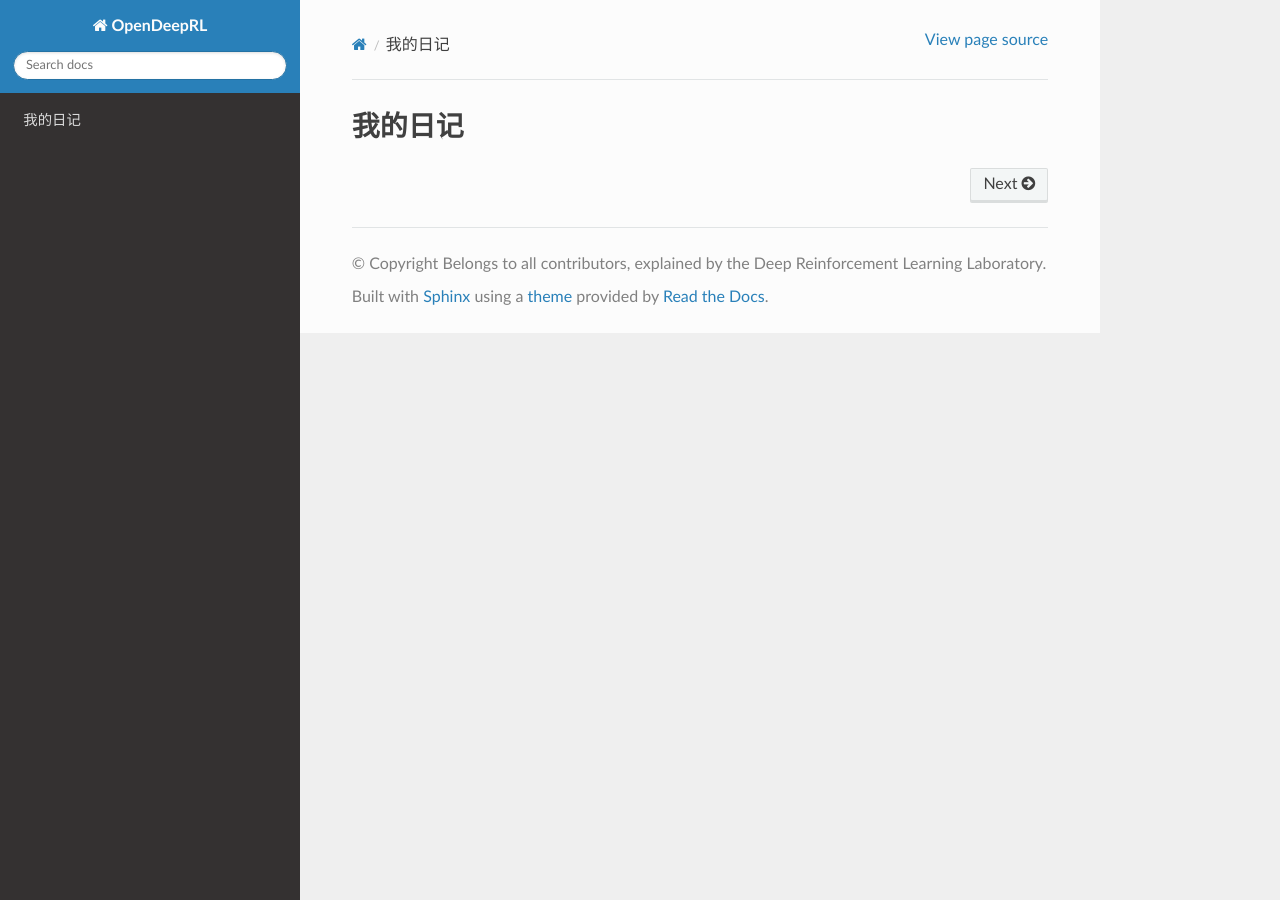
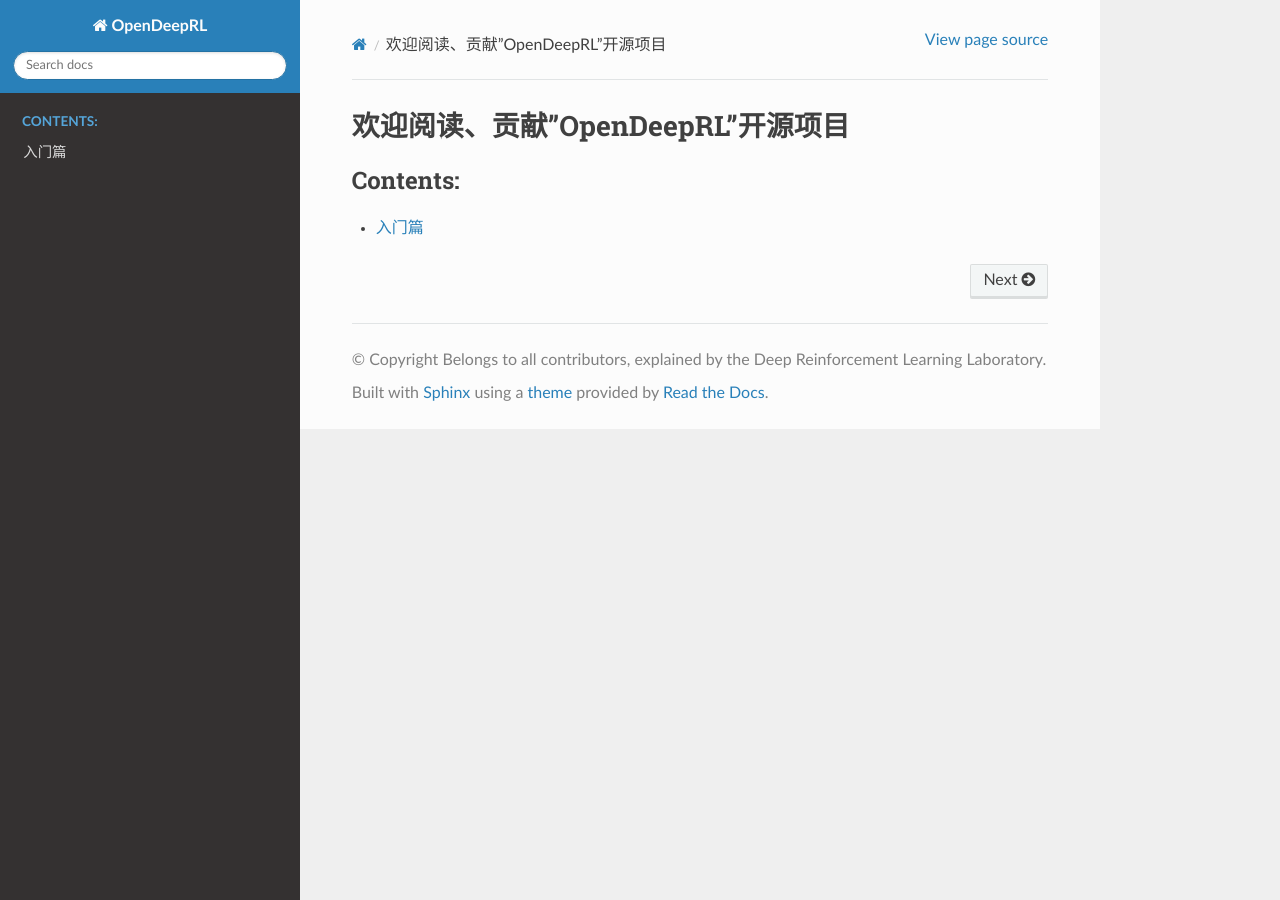
Before and after one commit to NeuronDance/OpenDeepRL, a Sphinx documentation site: the page built from source/index.rst, in a window 1280 px wide. Built offline with Sphinx 7.4.7 and the Read the Docs theme 2.0.0, drawn with Linux system fonts in a browser that asks for light colours.

Commit message:
update introduction chapter

```diff
--- a/source/index.rst
+++ b/source/index.rst
@@ -3,11 +3,12 @@
    You can adapt this file completely to your liking, but it should at least
    contain the root `toctree` directive.
 
-我的日记
+欢迎阅读、贡献"OpenDeepRL"开源项目
 =================================
 
 .. toctree::
    :maxdepth: 2
    :caption: Contents:
 
+   beginning/index
    about
```
